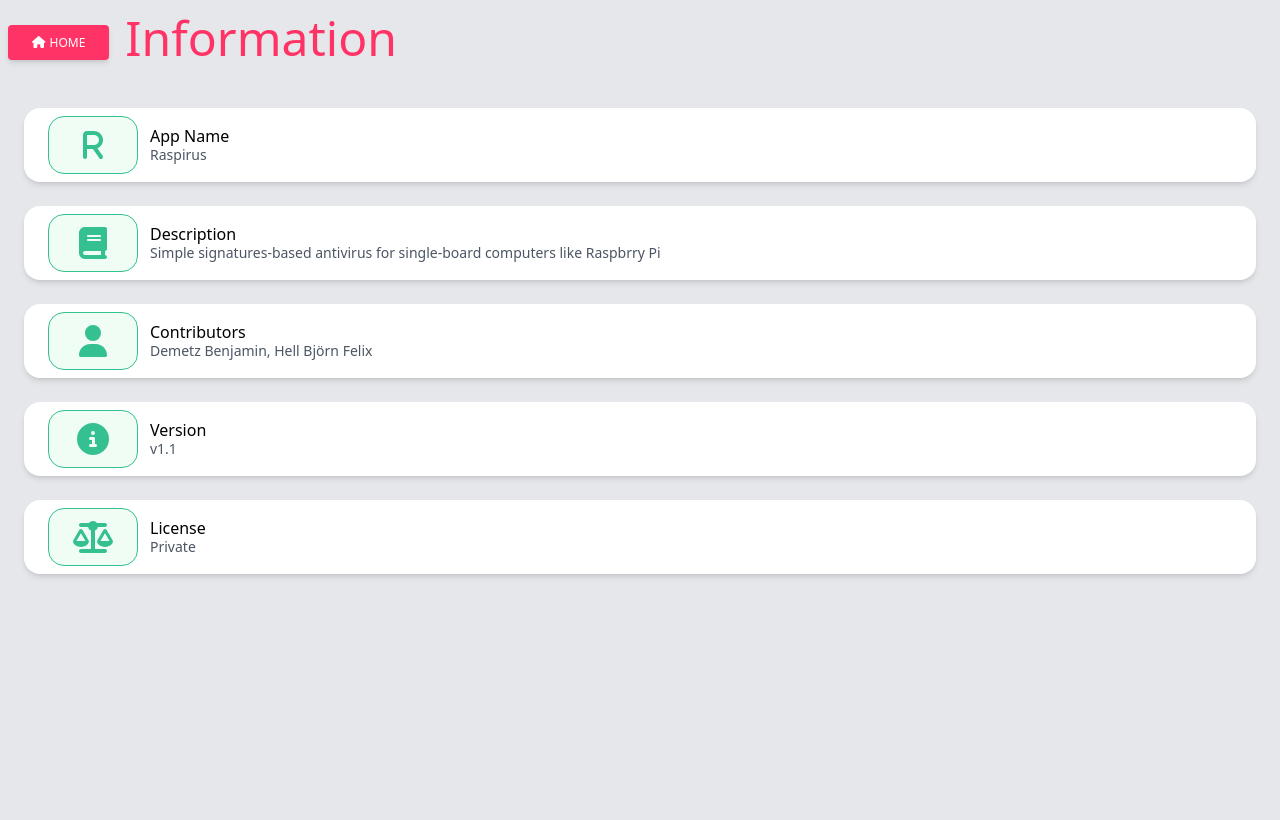
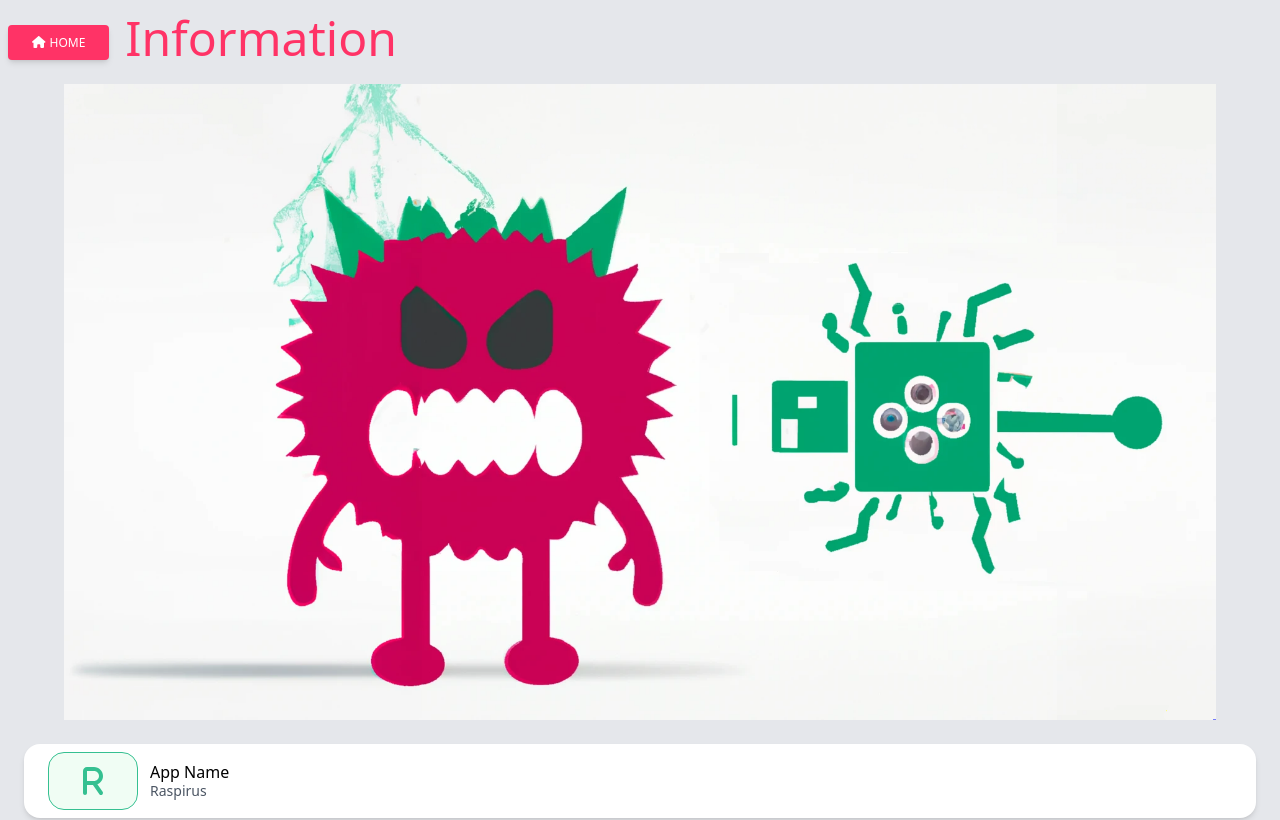
Before and after one commit to Raspirus/Raspirus, a Next.js app: page /info in a window 1280 px wide. Shown: the top 820 px of the page. Built offline with nearby package versions, Linux system fonts and the light colour scheme.

Commit message:
added banner

```diff
--- a/pages/info.js
+++ b/pages/info.js
@@ -3,6 +3,7 @@ import { useRouter } from "next/router";
 import InfoComp from "../components/info-comp";
 import { FontAwesomeIcon } from "@fortawesome/react-fontawesome";
 import { faR, faBook, faUser, faInfoCircle, faScaleBalanced, faHome } from '@fortawesome/free-solid-svg-icons';
+import Image from "next/image";
 
 export default function Info() {
     const router = useRouter();
@@ -27,6 +28,15 @@ export default function Info() {
                 </button>
                 <h1 className="inline-block align-middle p-2 font-medium leading-tight text-5xl mt-0 mb-2 text-mainred">Information</h1>
             </div>
+
+            <Image
+                src="images/banner.png"
+                alt="Banner image"
+                className="max-w-[90%] mx-auto"
+                width={1856}
+                height={1024}
+                />
+
             <InfoComp
                 title="App Name"
                 value="Raspirus"
```
Also changed, not shown: public/images/banner.png (added).
